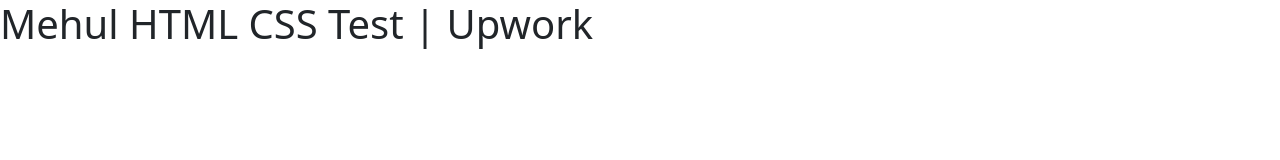
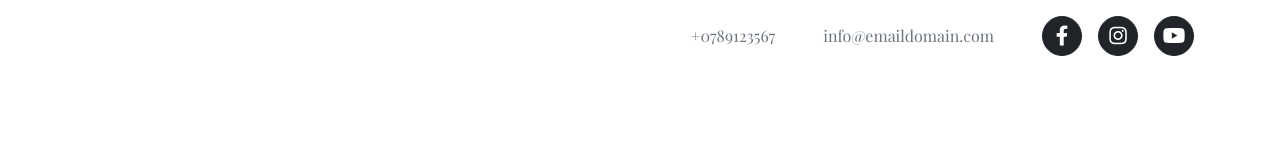
Before and after one commit to sarthak264/mehul_test, a plain HTML site: page index.html in a window 1280 px wide. Drawn offline with nearby package versions, Linux system fonts and the light colour scheme.

Commit message:
header has been built

```diff
--- a/index.html
+++ b/index.html
@@ -15,8 +15,43 @@
       integrity="sha384-1BmE4kWBq78iYhFldvKuhfTAU6auU8tT94WrHftjDbrCEXSU1oBoqyl2QvZ6jIW3"
       crossorigin="anonymous"
     />
+    <!-- FontAwesome CDN Link -->
+    <link
+      rel="stylesheet"
+      href="https://use.fontawesome.com/releases/v5.15.4/css/all.css"
+      integrity="sha384-DyZ88mC6Up2uqS4h/KRgHuoeGwBcD4Ng9SiP4dIRy0EXTlnuz47vAwmeGwVChigm"
+      crossorigin="anonymous"
+    />
   </head>
-  <body>
-    <h1>Mehul HTML CSS Test | Upwork</h1>
+  <body class="container">
+    <header
+      class="header row p-2 text-muted align-items-center gap-md-5 p-md-3"
+    >
+      <div class="col-6 d-md-flex gap-md-5 col-md-auto ms-md-auto px-md-0">
+        <p class="mb-0">+0789123567</p>
+        <p class="mb-0">info@emaildomain.com</p>
+      </div>
+      <div
+        class="
+          col-6
+          d-flex
+          gap-2
+          align-items-center
+          col-md-auto
+          gap-md-3
+          px-md-0
+        "
+      >
+        <button class="btn btn-dark rounded-circle ms-auto">
+          <i class="fab fa-facebook-f"></i>
+        </button>
+        <button class="btn btn-dark rounded-circle">
+          <i class="fab fa-instagram"></i>
+        </button>
+        <button class="btn btn-dark rounded-circle">
+          <i class="fab fa-youtube"></i>
+        </button>
+      </div>
+    </header>
   </body>
 </html>
--- a/styles/style.css
+++ b/styles/style.css
@@ -1,3 +1,6 @@
+/* Fonts Import */
+@import url("https://fonts.googleapis.com/css2?family=Playfair+Display:wght@400;500;600;700;800;900&display=swap");
+
 /* Global Styling */
 *,
 *::after,
@@ -5,3 +8,18 @@
   margin: 0;
   padding: 0;
 }
+body {
+  font-family: "Playfair Display", serif !important;
+}
+ul {
+  list-style: none;
+}
+/* Header */
+.header .btn {
+  width: 2.5rem;
+  height: 2.5rem;
+  display: flex;
+  align-items: center;
+  justify-content: center;
+  font-size: 1.25rem;
+}
```
Also changed, not shown: images/lady.png (added).
